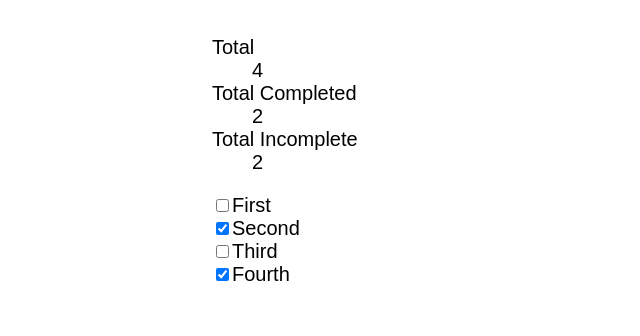
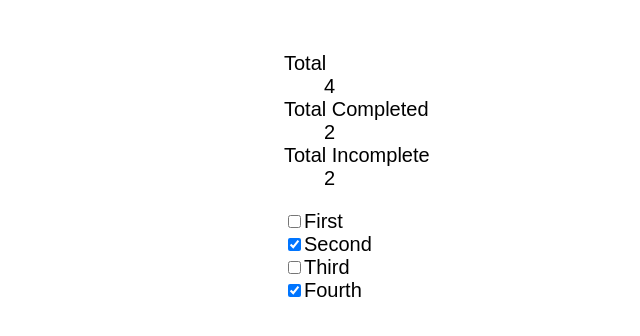
Before and after one commit to Gurenax/emoji-dos, a React (Create React App) app: page / in a window 1280 px wide. Shown: the top 336 px of the page, without its empty margins (116-756 px from the left). Built offline with nearby package versions, Linux system fonts and the light colour scheme.

Commit message:
Update css

```diff
--- a/src/App.css
+++ b/src/App.css
@@ -1,8 +1,8 @@
 .App {
-  text-align: left;
-  margin-left: auto;
-  margin-right: auto;
-  width: 50%;
+  max-width: 30rem;
+  margin: 1rem auto;
+  display: flex;
+  flex-direction: column;
 }
 /*
 .App-logo {
```
